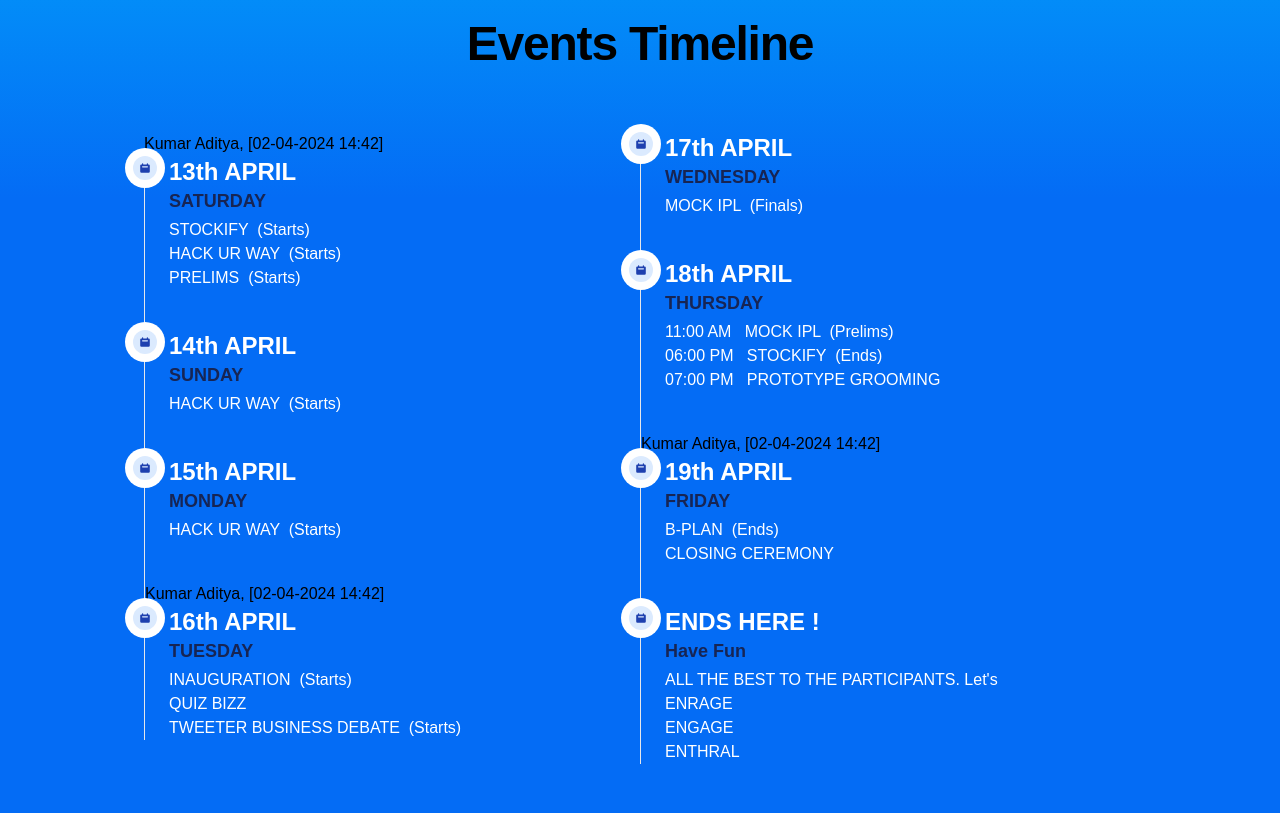
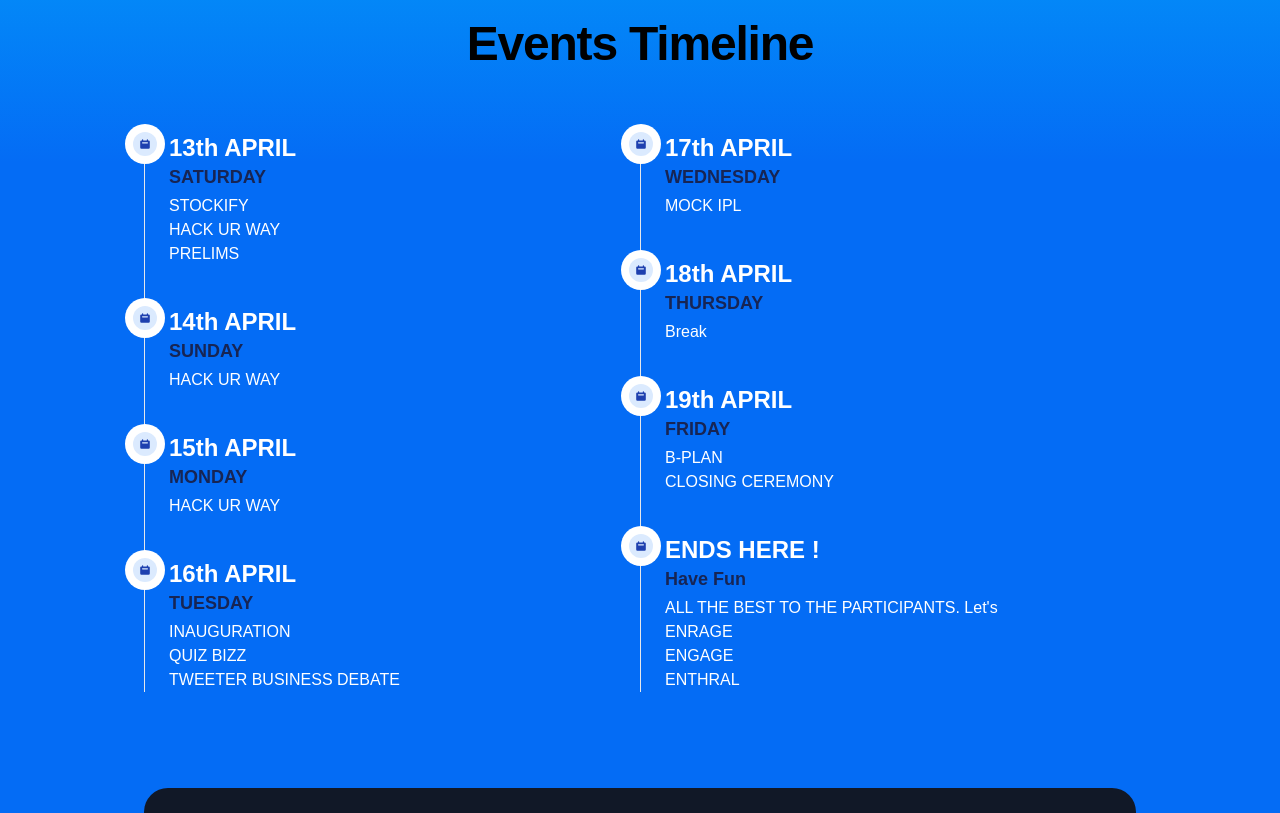
Before and after one commit to Harsh-2410/Envisage-2k24, a Next.js app: page /about in a window 1280 px wide. Shown: the part 1220-2033 px from the top of the page. Built offline with nearby package versions, Linux system fonts and the light colour scheme; no server answers; a web font is replaced by a local one.

Commit message:
Completed

```diff
--- a/app/(landing)/about/page.tsx
+++ b/app/(landing)/about/page.tsx
@@ -15,7 +15,7 @@ export default function AboutPage() {
         <section className="mx-auto max-w-5xl px-4 py-20 sm:pt-10">
           <div className="mx-auto mb-10 flex flex-col items-center gap-y-4 rounded-3xl bg-gray-900 p-10 text-white transition-all duration-200 ease-in-out hover:scale-95 hover:shadow-2xl hover:ring-4 hover:ring-blue-900 hover:ring-offset-8 sm:flex-row">
             <div className="inline-flex h-72 w-72 flex-shrink-0 items-center justify-center sm:h-96 sm:w-96">
-            <div style={{width: "250px"}}>
+              <div style={{width: "250px"}}>
                 <img src="https://i.ibb.co/znBVWTb/ENVISAGE-LOGO.png" alt="logo" />
               </div>
             </div>
@@ -66,8 +66,7 @@ export default function AboutPage() {
           <div className="flex flex-col sm:flex-row">
             <div className="mt-10 w-6/12">
 
-Kumar Aditya, [02-04-2024 14:42]
-<ol className="relative border-l border-gray-200 dark:border-gray-700">
+              <ol className="relative border-l border-gray-200 dark:border-gray-700">
                 <li className="mb-10 ml-6">
                   <span className="absolute flex items-center justify-center w-6 h-6 bg-blue-100 rounded-full -left-3 ring-8 ring-white dark:ring-gray-900 dark:bg-blue-900">
                     <svg aria-hidden="true" className="w-3 h-3 text-blue-800 dark:text-blue-300" fill="currentColor" viewBox="0 0 20 20" xmlns="http://www.w3.org/2000/svg"><path fill-rule="evenodd" d="M6 2a1 1 0 00-1 1v1H4a2 2 0 00-2 2v10a2 2 0 002 2h12a2 2 0 002-2V6a2 2 0 00-2-2h-1V3a1 1 0 10-2 0v1H7V3a1 1 0 00-1-1zm0 5a1 1 0 000 2h8a1 1 0 100-2H6z" clip-rule="evenodd"></path></svg>
@@ -75,7 +74,7 @@ Kumar Aditya, [02-04-2024 14:42]
                   <h3 className="flex items-center mb-1 text-2xl font-bold text-white">13th APRIL</h3>
                   <time className="block mb-2 text-lg font-bold leading-none text-blue-950">SATURDAY</time>
                   <p className="mb-4 text-base font-normal text-white">
-                    STOCKIFY &nbsp;&#40;Starts&#41;<br />HACK UR WAY  &nbsp;&#40;Starts&#41;<br />PRELIMS  &nbsp;&#40;Starts&#41;
+                    STOCKIFY <br />HACK UR WAY  <br />PRELIMS
                   </p>
                 </li>
 
@@ -87,7 +86,7 @@ Kumar Aditya, [02-04-2024 14:42]
                   <h3 className="flex items-center mb-1 text-2xl font-bold text-white">14th APRIL</h3>
                   <time className="block mb-2 text-lg font-bold leading-none text-blue-950">SUNDAY</time>
                   <p className="mb-4 text-base font-normal text-white">
-                    HACK UR WAY  &nbsp;&#40;Starts&#41;
+                    HACK UR WAY
                   </p>
 
                 </li>
@@ -100,20 +99,19 @@ Kumar Aditya, [02-04-2024 14:42]
                   <h3 className="flex items-center mb-1 text-2xl font-bold text-white">15th APRIL</h3>
                   <time className="block mb-2 text-lg font-bold leading-none text-blue-950">MONDAY</time>
                   <p className="mb-4 text-base font-normal text-white">
-                  HACK UR WAY  &nbsp;&#40;Starts&#41;
+                  HACK UR WAY
                   </p>
 
                 </li>
 
-Kumar Aditya, [02-04-2024 14:42]
-<li className="mb-10 ml-6">
+                <li className="mb-10 ml-6">
                   <span className="absolute flex items-center justify-center w-6 h-6 bg-blue-100 rounded-full -left-3 ring-8 ring-white dark:ring-gray-900 dark:bg-blue-900">
                     <svg aria-hidden="true" className="w-3 h-3 text-blue-800 dark:text-blue-300" fill="currentColor" viewBox="0 0 20 20" xmlns="http://www.w3.org/2000/svg"><path fill-rule="evenodd" d="M6 2a1 1 0 00-1 1v1H4a2 2 0 00-2 2v10a2 2 0 002 2h12a2 2 0 002-2V6a2 2 0 00-2-2h-1V3a1 1 0 10-2 0v1H7V3a1 1 0 00-1-1zm0 5a1 1 0 000 2h8a1 1 0 100-2H6z" clip-rule="evenodd"></path></svg>
                   </span>
                   <h3 className="flex items-center mb-1 text-2xl font-bold text-white">16th APRIL</h3>
                   <time className="block mb-2 text-lg font-bold leading-none text-blue-950">TUESDAY</time>
                   <p className="mb-4 text-base font-normal text-white">
-                    INAUGURATION &nbsp;&#40;Starts&#41;<br />QUIZ BIZZ<br />TWEETER BUSINESS DEBATE &nbsp;&#40;Starts&#41;
+                    INAUGURATION <br />QUIZ BIZZ<br />TWEETER BUSINESS DEBATE
                   </p>
 
                 </li>
@@ -131,7 +129,7 @@ Kumar Aditya, [02-04-2024 14:42]
                   <h3 className="flex items-center mb-1 text-2xl font-bold text-white">17th APRIL</h3>
                   <time className="block mb-2 text-lg font-bold leading-none text-blue-950">WEDNESDAY</time>
                   <p className="mb-4 text-base font-normal text-white">
-                    MOCK IPL &nbsp;&#40;Finals&#41;
+                    MOCK IPL
                   </p>
 
                 </li>
@@ -144,20 +142,20 @@ Kumar Aditya, [02-04-2024 14:42]
                   <h3 className="flex items-center mb-1 text-2xl font-bold text-white">18th APRIL</h3>
                   <time className="block mb-2 text-lg font-bold leading-none text-blue-950">THURSDAY</time>
                   <p className="mb-4 text-base font-normal text-white">
-                    11:00 AM&nbsp;&nbsp;&nbsp;MOCK IPL &nbsp;&#40;Prelims&#41;<br />06:00 PM&nbsp;&nbsp;&nbsp;STOCKIFY &nbsp;&#40;Ends&#41;<br />07:00 PM&nbsp;&nbsp;&nbsp;PROTOTYPE GROOMING
+                    Break
                   </p>
 
                 </li>
 
-Kumar Aditya, [02-04-2024 14:42]
-<li className="mb-10 ml-6">
+
+                <li className="mb-10 ml-6">
                   <span className="absolute flex items-center justify-center w-6 h-6 bg-blue-100 rounded-full -left-3 ring-8 ring-white dark:ring-gray-900 dark:bg-blue-900">
                     <svg aria-hidden="true" className="w-3 h-3 text-blue-800 dark:text-blue-300" fill="currentColor" viewBox="0 0 20 20" xmlns="http://www.w3.org/2000/svg"><path fill-rule="evenodd" d="M6 2a1 1 0 00-1 1v1H4a2 2 0 00-2 2v10a2 2 0 002 2h12a2 2 0 002-2V6a2 2 0 00-2-2h-1V3a1 1 0 10-2 0v1H7V3a1 1 0 00-1-1zm0 5a1 1 0 000 2h8a1 1 0 100-2H6z" clip-rule="evenodd"></path></svg>
                   </span>
                   <h3 className="flex items-center mb-1 text-2xl font-bold text-white">19th APRIL</h3>
                   <time className="block mb-2 text-lg font-bold leading-none text-blue-950">FRIDAY</time>
                   <p className="mb-4 text-base font-normal text-white">
-                    B-PLAN &nbsp;&#40;Ends&#41;<br />CLOSING CEREMONY
+                    B-PLAN <br />CLOSING CEREMONY
                   </p>
 
                 </li>
--- a/app/(landing)/team/page.tsx
+++ b/app/(landing)/team/page.tsx
@@ -7,6 +7,7 @@ import "./style.css";
 export default function TeamPage() {
   return (
     <>
+      <title>Our Team - Envisage 24</title>
       <div className="all overflow-x-hidden">
         <Title title="Our Team" />
         <div>
```
